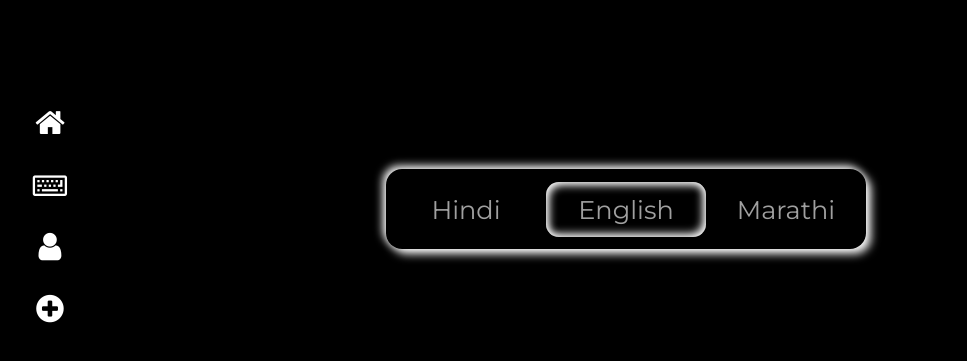
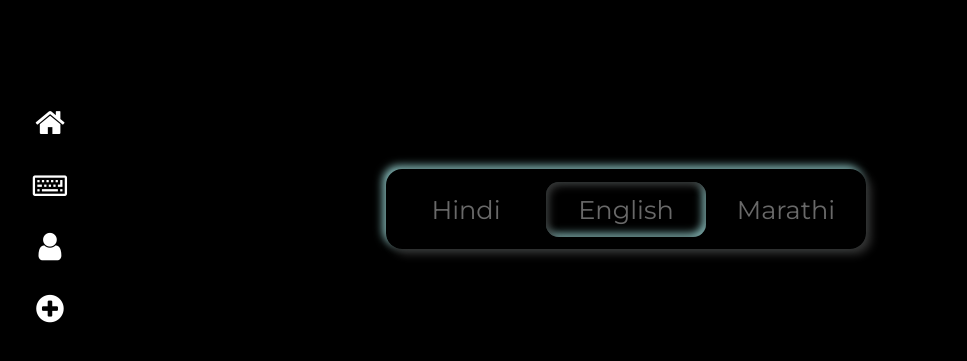
Before and after one commit to thisisarsh1/current, a plain HTML site: page transo/index.html in a window 1280 px wide. Shown: the part 183-544 px from the top of the page, without its empty margins (14-981 px from the left). Drawn offline with nearby package versions, Linux system fonts and the light colour scheme.

Commit message:
colour update

```diff
--- a/transo/style.css
+++ b/transo/style.css
@@ -236,13 +236,13 @@ a {
 
 :root {
   --primary-light: #888888;
-  --primary: #ffffff;
-  --primary-dark: #ffffff;
-  --white: rgb(248, 248, 248);
-  --greyLight-1: rgb(252, 252, 252);
-  --greyLight-2: rgb(255, 255, 255);
+  --primary: rgb(255, 250, 250);
+  --primary-dark: #ff0f0f;
+  --white: rgba(182, 255, 254, 0.752);
+  --greyLight-1: rgb(81, 81, 81);
+  --greyLight-2: rgb(51, 51, 51);
   --greyLight-3: #bec8e4;
-  --greyDark: #a0a0a0;
+  --greyDark: #696969;
 }
 
 *, *::before, *::after {
```
